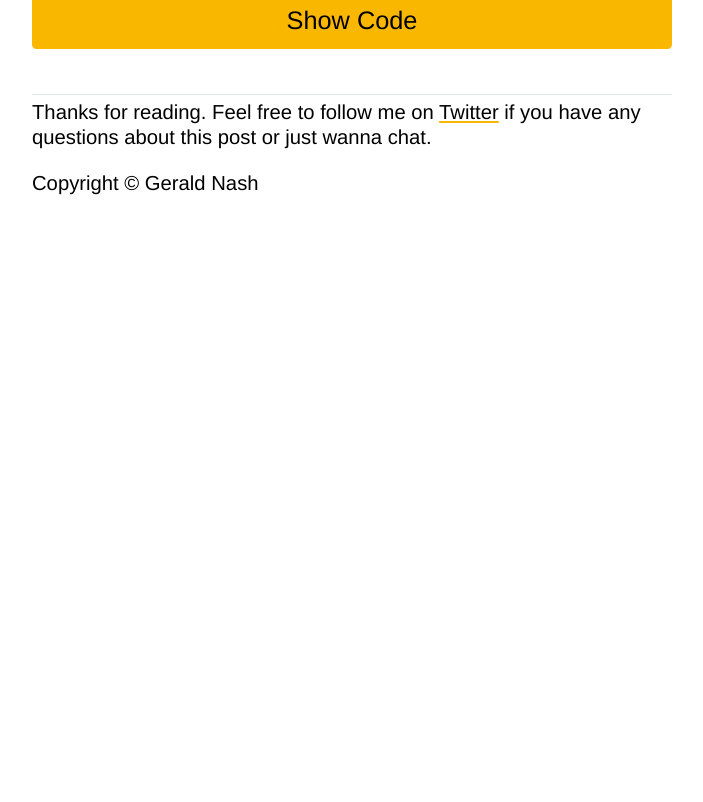
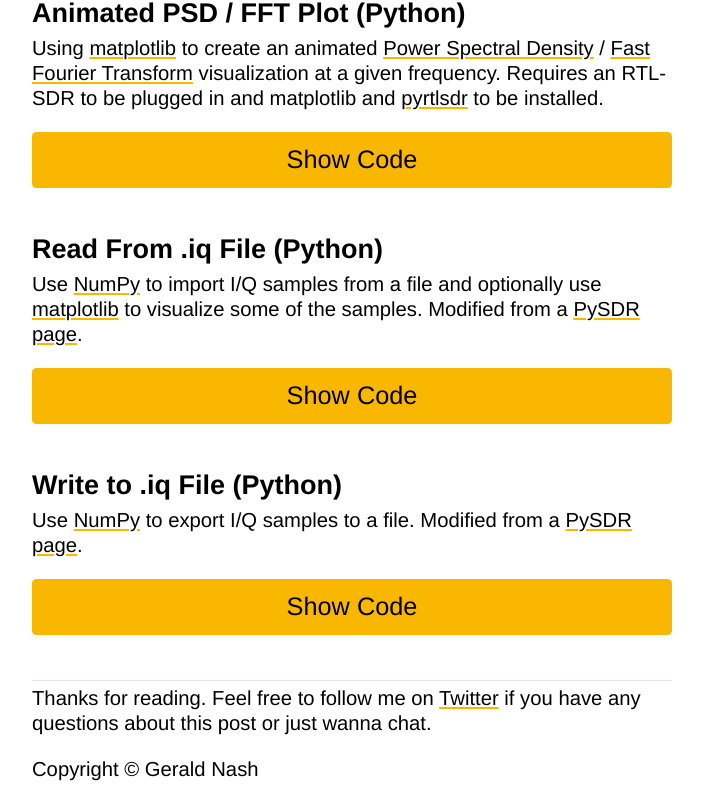
Before and after one commit to aunyks/blog, a Next.js app: page /notes/applied-dsp in a window 1280 px wide. Shown: the part 2243-3045 px from the top of the page, without its empty margins (288-991 px from the left). Before the commit the page ends 2459 px from the top, so only its background shows below. Built offline with nearby package versions, Linux system fonts and the light colour scheme.

Commit message:
iq to/from file in python

```diff
--- a/pages/notes/applied-dsp.js
+++ b/pages/notes/applied-dsp.js
@@ -38,12 +38,10 @@ export default function AppliedDSP() {
       There's even a little hack to get your <a target="_blank" href="https://www.raspberrypi.org/">Raspberry Pi</a> to <a target="_blank" href="https://www.youtube.com/results?search_query=raspberry+pi+fm+transmitter">transmit on some lower frequencies</a> and serve as a cheap radio station.
       It's very approachable since the Pi is cheap, but do NOT transmit before consulting the laws in jurisdiction.
     </p>
-      {/*
       <h3>Demodulation</h3>
       <p>
-
+        We can demodulate the incoming signal in a <em>relatively</em> simple manner, if we're given the <a href="/2020/11/understanding-complex-signals">complex signal</a> in I/Q format. See <a href="/2020/11/demodulating-iq-data">this post</a> for more information.
     </p>
-    */}
       <h3>Decoding Digital Signals</h3>
       <p>
         WiFi, Bluetooth, digital satellites, and more using communicate using binary code. They prepare the bits in each message to be transmitted
@@ -105,6 +103,44 @@ ani = animation.FuncAnimation(fig, animate, interval=10)
 plt.show()
 `}</CodeBlock>
       </CodeSnippet>
+      <CodeSnippet title="Read From .iq File (Python)">
+        <p>
+          Use <a target="_blank" href="https://numpy.org/">NumPy</a> to import I/Q samples from a file and optionally use <a target="_blank" href="https://matplotlib.org">matplotlib</a> to
+          visualize some of the samples. Modified from a <a target="_blank" href="https://pysdr.org/content/iq_files.html">PySDR page</a>.
+      </p>
+        <CodeBlock lang="python">{`
+import numpy as np
+import matplotlib.pyplot as plt
+
+samples = np.fromfile('signal.iq', np.complex64)
+print(samples)
+
+# Plot constellation
+plt.plot(np.real(samples), np.imag(samples), '.')
+plt.grid(True)
+plt.show()
+`}</CodeBlock>
+      </CodeSnippet>
+      <CodeSnippet title="Write to .iq File (Python)">
+        <p>
+          Use <a target="_blank" href="https://numpy.org/">NumPy</a> to export I/Q samples to a file. Modified from a <a target="_blank" href="https://pysdr.org/content/iq_files.html">PySDR page</a>.
+      </p>
+        <CodeBlock lang="python">{`
+import numpy as np
+
+# Manually generate signal with some noise
+num_symbols = 10000
+x_symbols = np.random.randint(0, 2, num_symbols)*2-1 # -1 and 1's
+n = (np.random.randn(num_symbols) + 1j*np.random.randn(num_symbols))/np.sqrt(2)
+r = x_symbols + n * np.sqrt(0.01) # noise power of 0.01
+
+# Save signal to an .iq file
+print(type(r[0])) # NumPy Complex is complex128 by default
+r = r.astype(np.complex64) # Convert to 64
+print(type(r[0])) # Verify it's 64
+r.tofile('bpsk_in_noise.iq') # Save
+`}</CodeBlock>
+      </CodeSnippet>
     </NotesPost>
   )
 }
```
